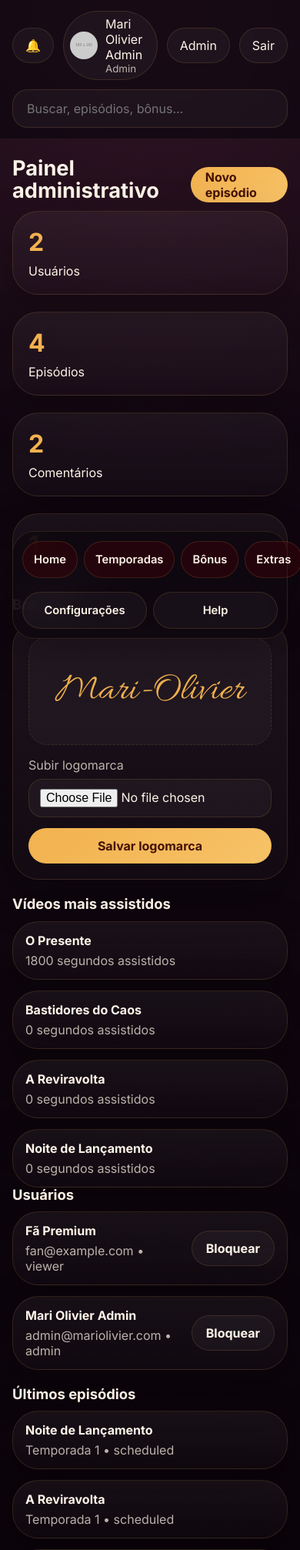
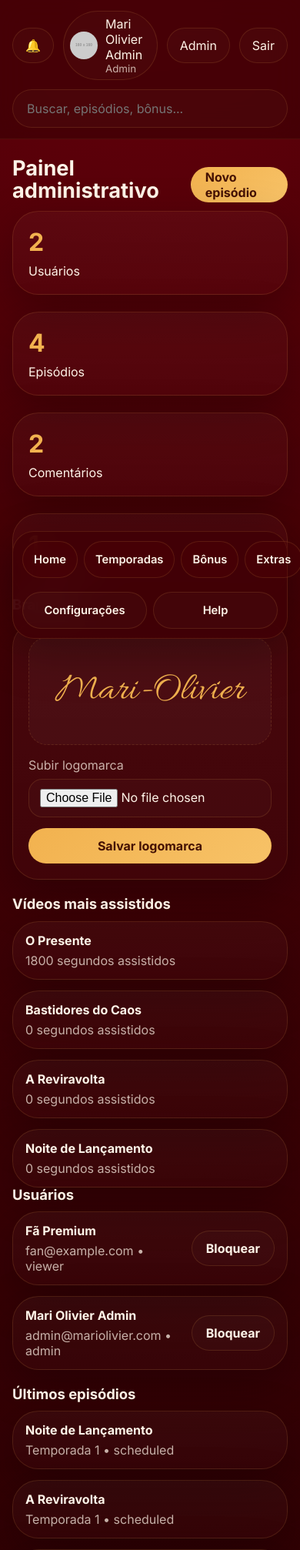
Before and after one commit to Hunter954/MariOlivierOficial, a Flask app: page /admin in a window 390 px wide. Shown: the top 2014 px of the page at 77% size. Run offline with Flask 3, Linux system fonts and the light colour scheme; a user stored in the database is signed in; grey boxes labelled with a size stand in for pictures from a placeholder-image service; some libraries are stand-ins or nearby versions.

Commit message:
Update style.css

```diff
--- a/app/static/css/style.css
+++ b/app/static/css/style.css
@@ -40,7 +40,7 @@ body.home-screen::-webkit-scrollbar, .no-scrollbar::-webkit-scrollbar, .content-
   display: flex;
   flex-direction: column;
   gap: 18px;
-  background: linear-gradient(180deg, rgba(20,5,14,.92), rgba(15,7,16,.86));
+  background: linear-gradient(180deg, rgba(65,0,6,.96), rgba(45,0,4,.92));
   backdrop-filter: blur(18px);
 }
 .brand {
@@ -70,7 +70,7 @@ body.home-screen::-webkit-scrollbar, .no-scrollbar::-webkit-scrollbar, .content-
   position: sticky;
   bottom: 16px;
   padding-top: 16px;
-  background: linear-gradient(180deg, rgba(15,7,16,0), rgba(15,7,16,.88) 28%);
+  background: linear-gradient(180deg, rgba(45,0,4,0), rgba(45,0,4,.9) 28%);
 }
 .nav-pill {
   min-height: 52px;
@@ -87,7 +87,7 @@ body.home-screen::-webkit-scrollbar, .no-scrollbar::-webkit-scrollbar, .content-
   color: #441103;
   border-color: transparent;
 }
-.nav-pill.secondary { background: rgba(255,255,255,.04); }
+.nav-pill.secondary { background: rgba(255,255,255,.02); }
 
 .main-shell {
   display: flex;
@@ -106,14 +106,14 @@ body.home-screen::-webkit-scrollbar, .no-scrollbar::-webkit-scrollbar, .content-
   align-items: center;
   gap: 18px;
   border-bottom: 1px solid rgba(242,178,79,.08);
-  background: rgba(15,7,16,.72);
+  background: rgba(65,0,6,.78);
   backdrop-filter: blur(20px);
 }
 .searchbar { flex: 1; max-width: 760px; }
 .searchbar input, .form-grid input, .form-grid textarea, .form-grid select {
   width: 100%;
-  border-radius: 20px;
-  background: rgba(255,255,255,.04);
+  border-radius: 999px;
+  background: rgba(255,255,255,.02);
   border: 1px solid var(--line);
   color: var(--text);
   min-height: 50px;
@@ -134,7 +134,7 @@ body.home-screen::-webkit-scrollbar, .no-scrollbar::-webkit-scrollbar, .content-
   padding: 0 16px;
   border-radius: 999px;
   border: 1px solid var(--line);
-  background: rgba(255,255,255,.04);
+  background: rgba(255,255,255,.02);
 }
 .cta-link, .btn-primary { background: linear-gradient(135deg, var(--gold), var(--gold-strong)); color: #441103; border-color: transparent; font-weight: 800; }
 .badge {
@@ -151,7 +151,7 @@ body.home-screen::-webkit-scrollbar, .no-scrollbar::-webkit-scrollbar, .content-
   place-items: center;
 }
 .user-chip {
-  display: flex; align-items: center; gap: 10px; padding: 6px 12px 6px 8px; border-radius: 999px; border: 1px solid var(--line); background: rgba(255,255,255,.04);
+  display: flex; align-items: center; gap: 10px; padding: 6px 12px 6px 8px; border-radius: 999px; border: 1px solid var(--line); background: rgba(255,255,255,.02);
 }
 .user-chip img, .comment-user img { width: 36px; height: 36px; border-radius: 50%; object-fit: cover; }
 .user-chip small { color: var(--muted); display: block; }
@@ -175,7 +175,7 @@ body.home-screen::-webkit-scrollbar, .no-scrollbar::-webkit-scrollbar, .content-
 
 .hero-card, .profile-card, .profile-form-card, .player-panel, .comments-panel, .info-card, .stack-card, .metric-card, .subscription-card, .season-hero, .media-card {
   border: 1px solid var(--line);
-  background: linear-gradient(180deg, rgba(255,255,255,0.05), rgba(255,255,255,0.02));
+  background: linear-gradient(180deg, rgba(255,255,255,0.03), rgba(255,255,255,0.015));
   border-radius: var(--radius-xl);
   box-shadow: var(--shadow);
 }
@@ -195,7 +195,7 @@ body.home-screen::-webkit-scrollbar, .no-scrollbar::-webkit-scrollbar, .content-
   display: flex;
   flex-direction: column;
   justify-content: flex-end;
-  background: linear-gradient(180deg, rgba(0,0,0,0.02), rgba(12,1,8,.84));
+  background: linear-gradient(180deg, rgba(0,0,0,0.02), rgba(25,0,0,.78));
 }
 .hero-overlay h2 { font-size: 2.35rem; margin: 10px 0 6px; max-width: 16ch; }
 .hero-overlay p { margin: 0 0 18px; font-size: 1.05rem; max-width: 28ch; }
@@ -203,7 +203,7 @@ body.home-screen::-webkit-scrollbar, .no-scrollbar::-webkit-scrollbar, .content-
 .btn {
   min-height: 46px; padding: 0 18px; border-radius: 999px; display: inline-flex; align-items: center; justify-content: center; border: 1px solid var(--line); font-weight: 700;
 }
-.btn-ghost { background: rgba(255,255,255,.04); color: var(--text); }
+.btn-ghost { background: rgba(255,255,255,.02); color: var(--text); }
 .btn.full { width: 100%; }
 
 .progress-wrap { display: flex; flex-direction: column; gap: 6px; margin-bottom: 18px; max-width: 380px; }
@@ -326,7 +326,7 @@ body.home-screen::-webkit-scrollbar, .no-scrollbar::-webkit-scrollbar, .content-
     padding: 12px;
     border: 1px solid var(--line);
     border-radius: 28px;
-    background: rgba(15,7,16,.86);
+    background: rgba(65,0,6,.9);
     box-shadow: var(--shadow);
   }
   .brand { display: none; }
@@ -357,9 +357,7 @@ body.home-screen::-webkit-scrollbar, .no-scrollbar::-webkit-scrollbar, .content-
 
 @media (max-width: 700px) {
   html, body {
-    background:
-      radial-gradient(circle at top, rgba(215,95,138,.16), transparent 26%),
-      linear-gradient(180deg, #140813 0%, #0a040a 100%);
+    background: radial-gradient(circle at top, #62000a 0%, var(--bg) 40%, var(--bg-deep) 100%);
   }
   .content-area, .topbar, .flash-stack { padding-left: 16px; padding-right: 16px; }
   .topbar {
```
